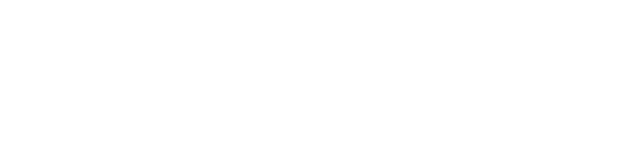
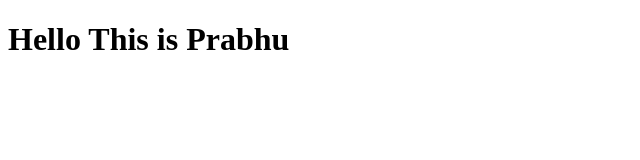
Before and after one commit to prabhukushwaha/AngularJS, a plain HTML site: page index.html in a window 1280 px wide. Shown: the whole page, without its empty margins (0-640 px from the left). Drawn offline with Linux system fonts and the light colour scheme.

Commit message:
Update index.html

```diff
--- a/index.html
+++ b/index.html
@@ -4,6 +4,7 @@
 	<title> This is my first angular file</title>
 </head>
 <body>
+	<h1>Hello This is Prabhu</h1>
 
 </body>
 </html>
```
